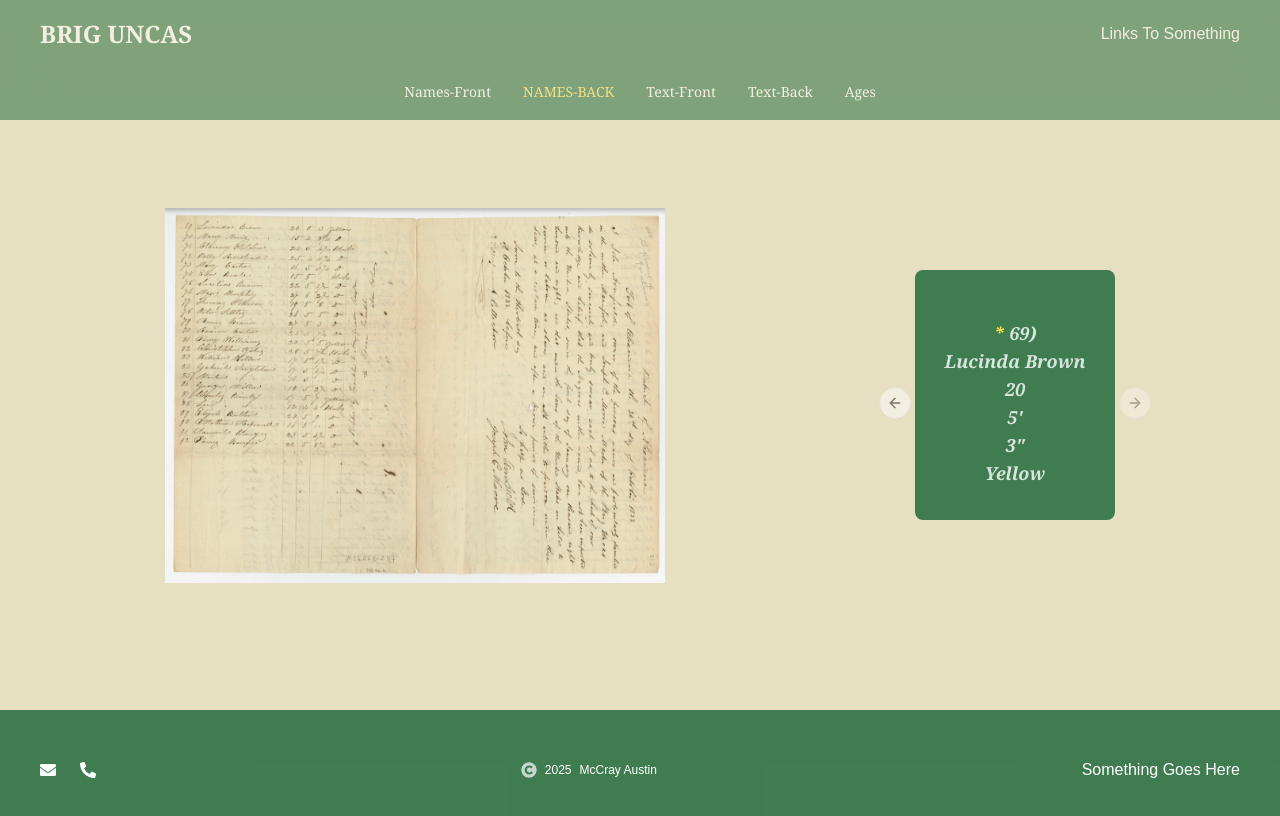
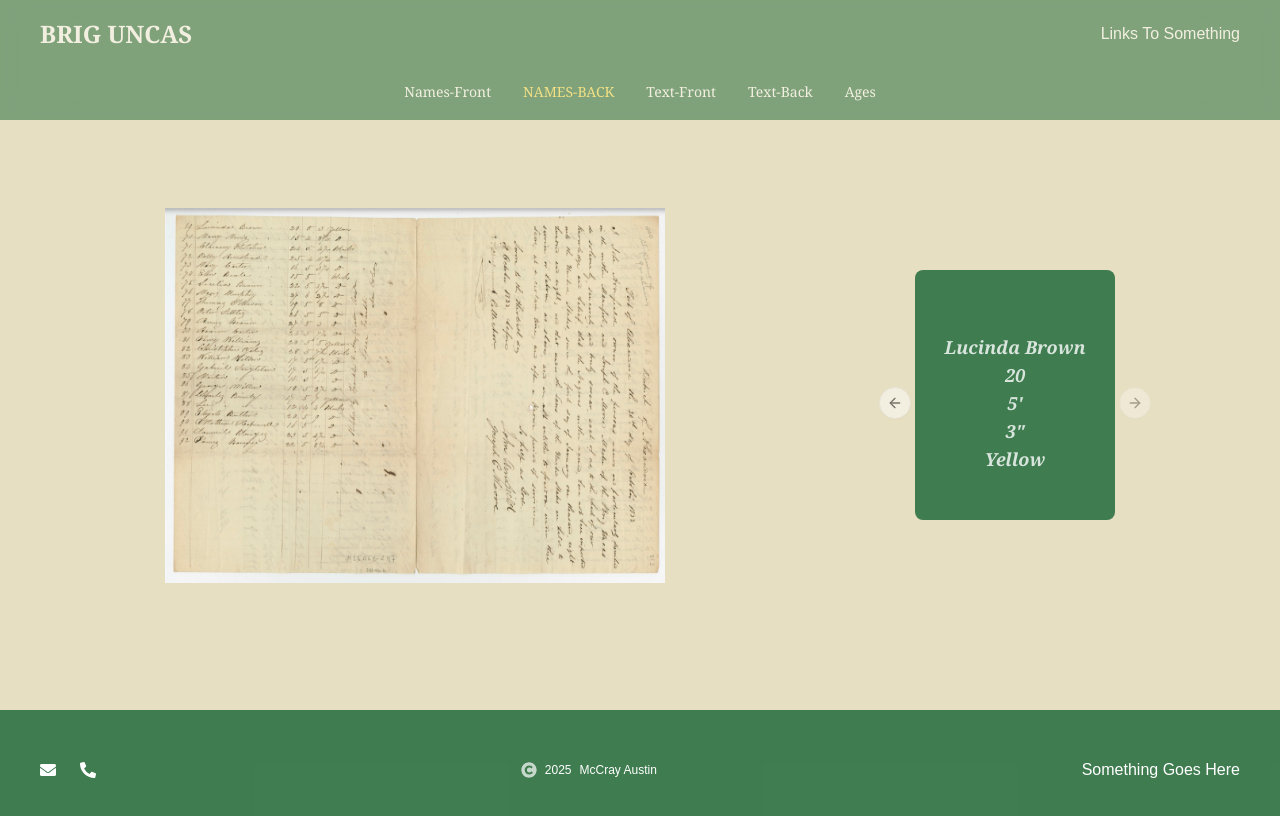
Before and after one commit to mmaustin/brig-uncas, a Next.js app in the folder uncas/: page /names-back in a window 1280 px wide. Shown: the top 816 px of the page. Built offline with nearby package versions, Linux system fonts and the light colour scheme.

Commit message:
Removed optional potential from index property of captive traits type

```diff
--- a/uncas/components/display/ShowCarousel.tsx
+++ b/uncas/components/display/ShowCarousel.tsx
@@ -1,6 +1,6 @@
 
 type CaptiveTraits = {
-  index?: number,
+  index: number,
   name: string,
   age: number | string,
   feet: string,
@@ -18,7 +18,7 @@ const ShowCarousel = ({captive}: {captive: CaptiveTraits}):React.ReactNode => {
     <div className="flex flex-col justify-center items-center">
       <div className="flex flex-col justify-center items-center">
         {
-          captive.index ? <p><span className="text-yellow-300">*</span> {captive.index})</p> : null
+          captive.index <= 68 ? <p><span className="text-yellow-300">*</span> {captive.index})</p> : null
         }
         <p className="text-center">
           {captive.name}
```
